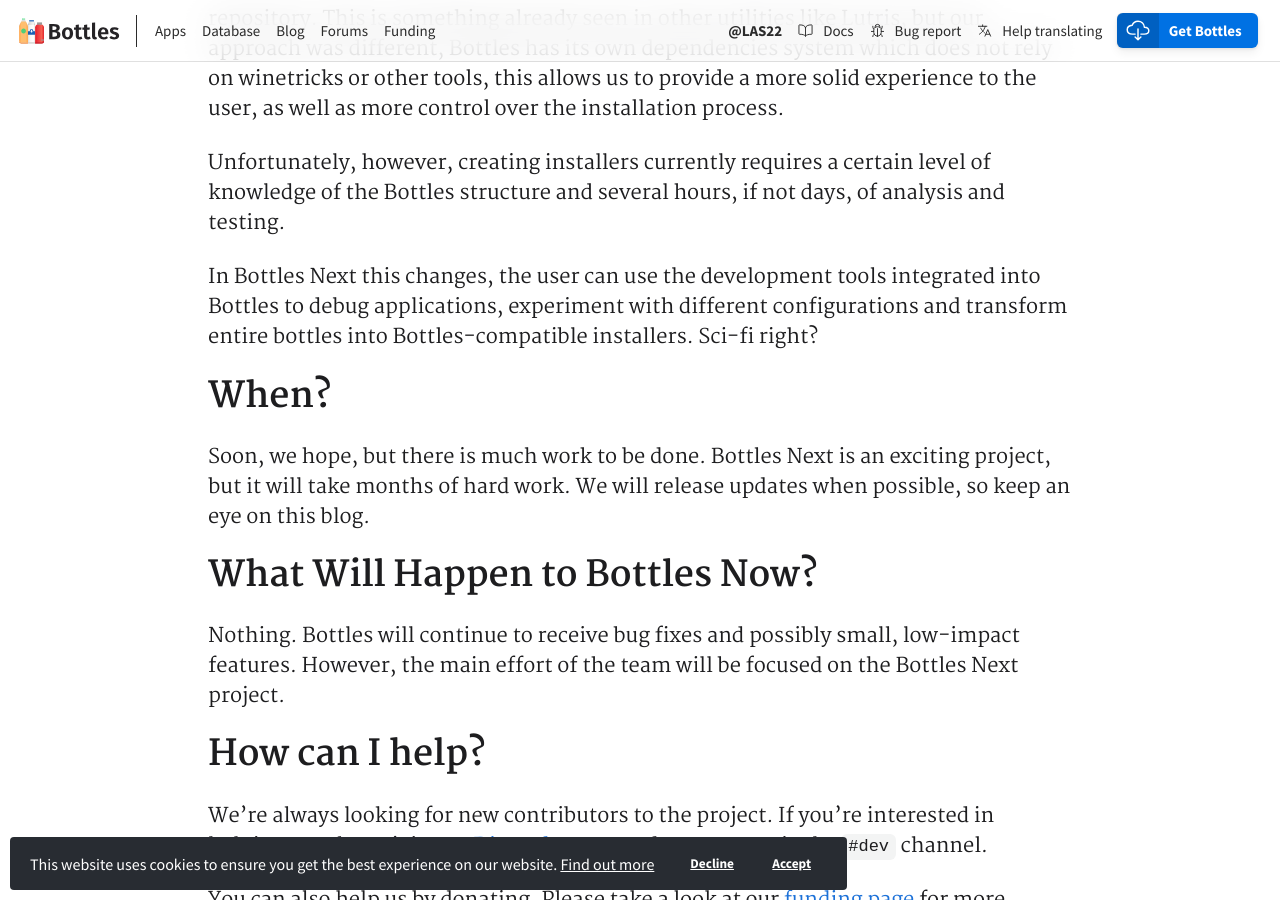
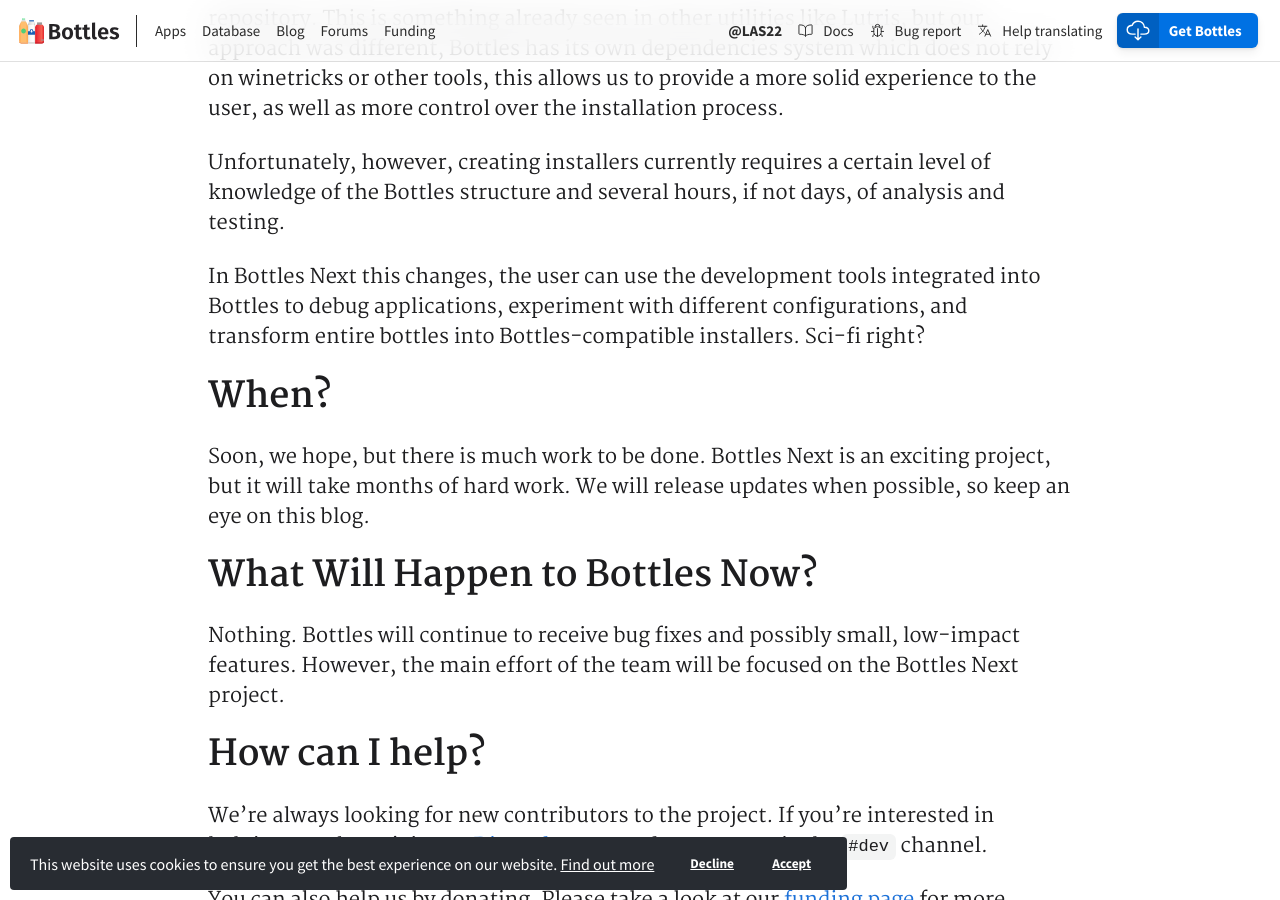
Before and after one commit to bottlesdevs/website, a Jekyll site: the page built from _posts/2023-10-05-bottles-next-a-new-chapter.md, in a window 1280 px wide and 900 px high, scrolled down 10671 px. Built offline with Jekyll 4.4.1, drawn with Linux system fonts in a browser that asks for light colours; nearby versions of some CDN libraries; comment, search, counter and statistics services are not loaded.

```diff
--- a/_posts/2023-10-05-bottles-next-a-new-chapter.md
+++ b/_posts/2023-10-05-bottles-next-a-new-chapter.md
@@ -153,7 +153,7 @@ One of the most famous features of Bottles is its installers, we developed a str
 
 Unfortunately, however, creating installers currently requires a certain level of knowledge of the Bottles structure and several hours, if not days, of analysis and testing.
 
-In Bottles Next this changes, the user can use the development tools integrated into Bottles to debug applications, experiment with different configurations and transform entire bottles into Bottles-compatible installers. Sci-fi right?
+In Bottles Next this changes, the user can use the development tools integrated into Bottles to debug applications, experiment with different configurations, and transform entire bottles into Bottles-compatible installers. Sci-fi right?
 
 ## When?
 
```
